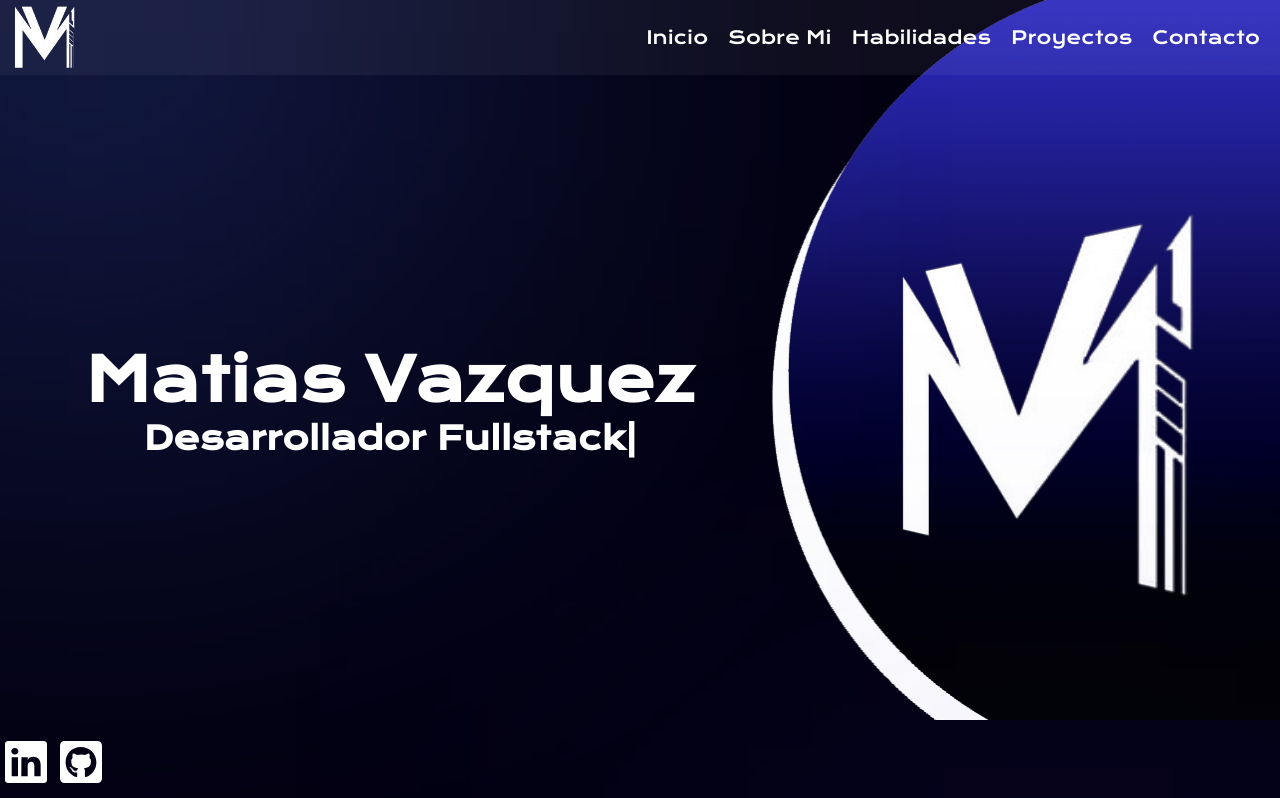
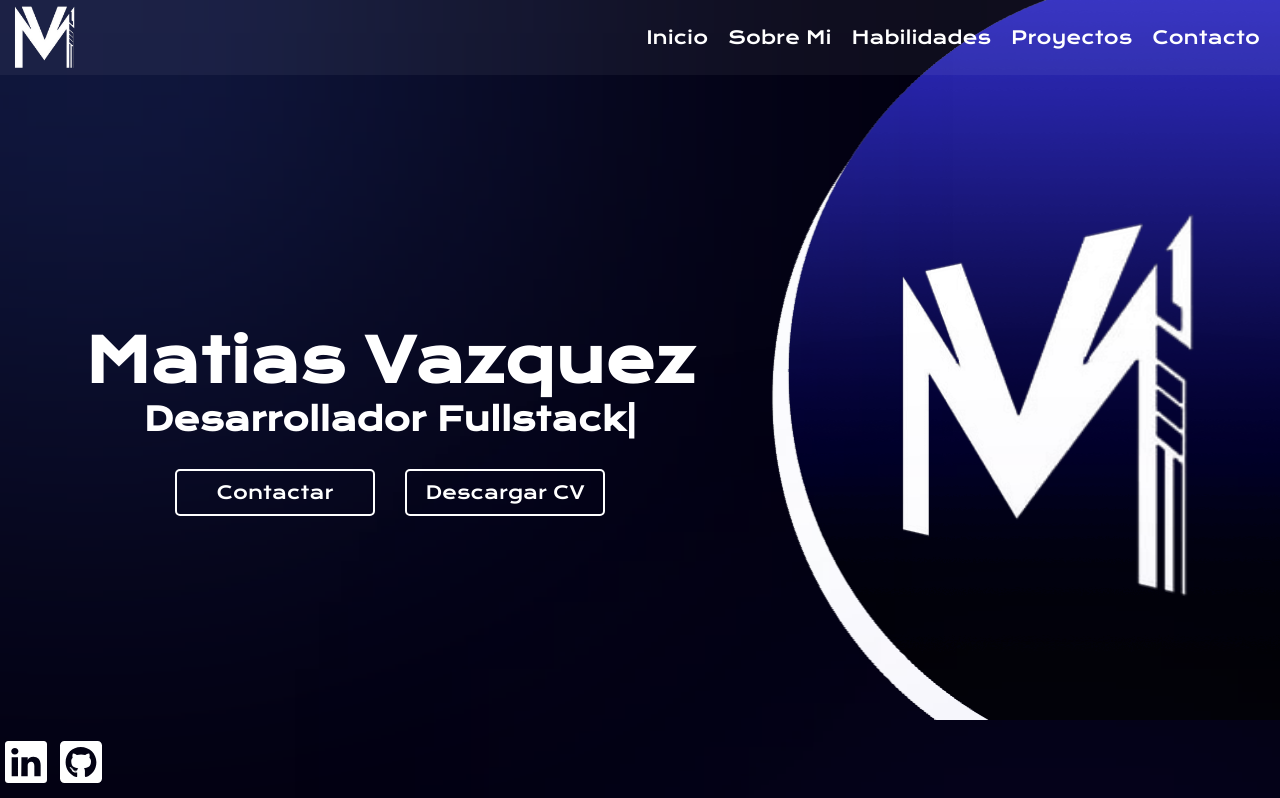
Before and after one commit to MatVaz14/portfolio-v3, a React (Vite) app: page / in a window 1280 px wide. Shown: the top 798 px of the page. Built offline with nearby package versions, Linux system fonts and the light colour scheme.

Commit message:
Se agrego botones en Home

```diff
--- a/src/pages/Home.jsx
+++ b/src/pages/Home.jsx
@@ -7,6 +7,7 @@ import { TypedText, CircleBackground } from "../components";
 
 import styleHome from "./styles/Home.css";
 import logoMV from "../assets/LogoMV.png";
+import CV from "../MatiasVazquez-CV2023.pdf";
 import circle from "../assets/circle.png";
 import circleMobile from "../assets/circleMobile.png";
 
@@ -42,6 +43,14 @@ const Home = () => {
           Matias Vazquez
         </h1>
         <TypedText />
+        <div className="container-contact">
+          <Link to="contact">
+            <button>Contactar</button>
+          </Link>
+          <a href={CV} download="Matias Vazquez - CV.pdf">
+            <button>Descargar CV</button>
+          </a>
+        </div>
       </div>
       <div>
         <Link to="contact">
--- a/src/pages/styles/Home.css
+++ b/src/pages/styles/Home.css
@@ -17,6 +17,28 @@
 	justify-content: center;
 	align-items: center;
 	margin-right: 150px;
+}
+.bg-text-home .container-contact {
+	z-index: 100;
+	margin-top: 20px;
+	margin-bottom: -50px;
+}
+.bg-text-home button {
+	transition: .5s;
+	background: none;
+	color: white;
+	font-size: 18px;
+	border: 2px solid white;
+	padding: 10px 15px;
+	border-radius: 5px;
+	cursor: pointer;
+	width: 200px;
+	margin: 10px 15px;
+	font-family: 'Krona One';
+}
+.bg-text-home button:hover {
+	transition: .3s;
+	transform: scale(1.05);
 }
 .circle {
 	position: absolute;
@@ -77,6 +99,13 @@
 	.style-img-logo:hover {
 		transform: translateY(-30px);
 	}
+	.bg-text-home button {
+		width: 170px;
+		box-sizing: border-box;
+		margin-left: 5px;
+		margin-right: 5px;
+		font-size: 14px;
+	}
 	.social {
 		display: none;
 	}
```
